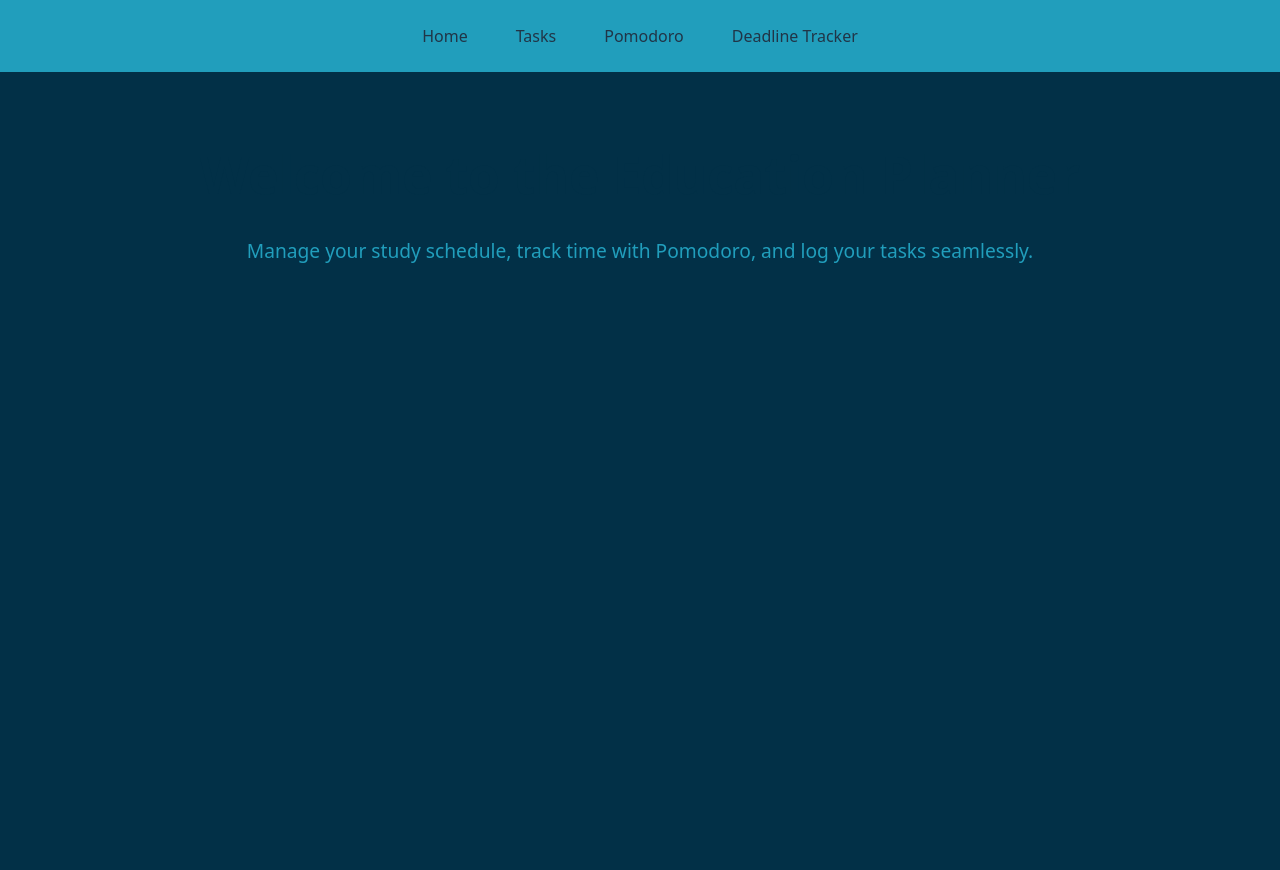
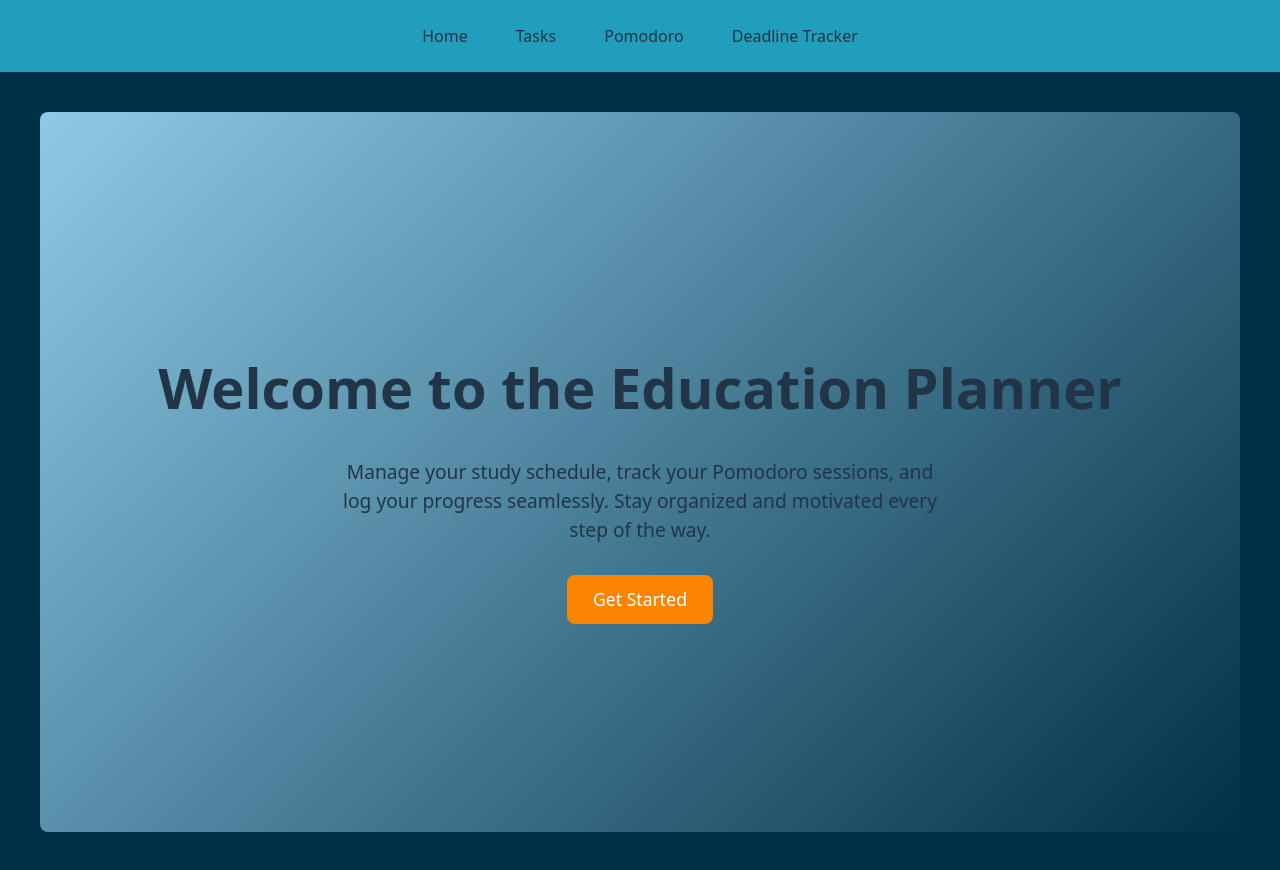
Before and after one commit to rylyyy/Group_project, a React (Vite) app in the folder frontend/: page /home in a window 1280 px wide. Before the commit the page ends 800 px from the top, so only its background shows below. Built offline with nearby package versions, Linux system fonts and the light colour scheme.

Commit message:
updated home pages

```diff
--- a/frontend/src/pages/HomePage.jsx
+++ b/frontend/src/pages/HomePage.jsx
@@ -1,17 +1,65 @@
 // src/page/HomePage.jsx
 import React from 'react';
+import { useNavigate } from 'react-router-dom';
 
 const HomePage = () => {
+  const navigate = useNavigate();
+
+  const handleGetStarted = () => {
+    navigate('/tasks');
+  };
+
   return (
-    <div style={{ padding: '20px', textAlign: 'center' }}>
-      {/* Title */}
-      <h1 style={{ color: 'var(--dark-blue)' }}>
+    <div
+      style={{
+        display: 'flex',
+        flexDirection: 'column',
+        justifyContent: 'center',
+        alignItems: 'center',
+        padding: '40px',
+        minHeight: '80vh',
+        background: 'linear-gradient(135deg, var(--baby-blue), var(--dark-blue))',
+        borderRadius: '8px',
+        margin: '20px',
+      }}
+    >
+      <h1
+        style={{
+          fontSize: '3.5rem',
+          marginBottom: '20px',
+          color: 'var(--light-blue)',
+        }}
+      >
         Welcome to the Education Planner
       </h1>
-      {/* Subtitle */}
-      <p style={{ color: 'var(--blue)', fontSize: '1.2rem' }}>
-        Manage your study schedule, track time with Pomodoro, and log your tasks seamlessly.
+      <p
+        style={{
+          fontSize: '1.2rem',
+          marginBottom: '30px',
+          maxWidth: '600px',
+          textAlign: 'center',
+        }}
+      >
+        Manage your study schedule, track your Pomodoro sessions, and log your progress seamlessly.
+        Stay organized and motivated every step of the way.
       </p>
+      <button
+        onClick={handleGetStarted}
+        style={{
+          backgroundColor: 'var(--orange)',
+          color: '#fff',
+          padding: '0.8rem 1.6rem',
+          fontSize: '1.1rem',
+          border: 'none',
+          borderRadius: '8px',
+          cursor: 'pointer',
+          transition: 'background-color 0.3s ease',
+        }}
+        onMouseOver={(e) => (e.target.style.backgroundColor = 'var(--yellow)')}
+        onMouseOut={(e) => (e.target.style.backgroundColor = 'var(--orange)')}
+      >
+        Get Started
+      </button>
     </div>
   );
 };
```
Also changed, not shown: 1 other file (tests, documents, lock files or other folders).
